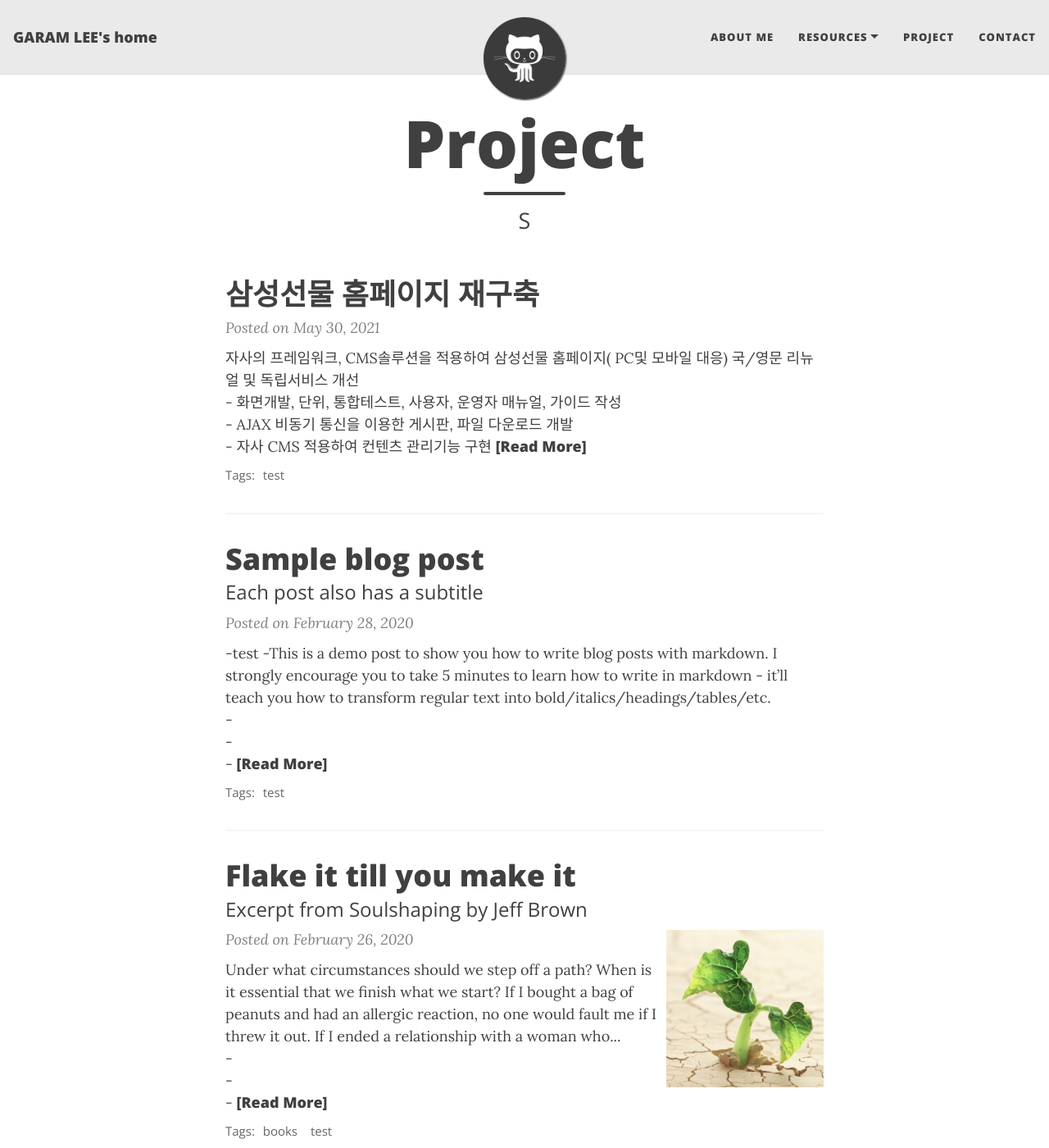
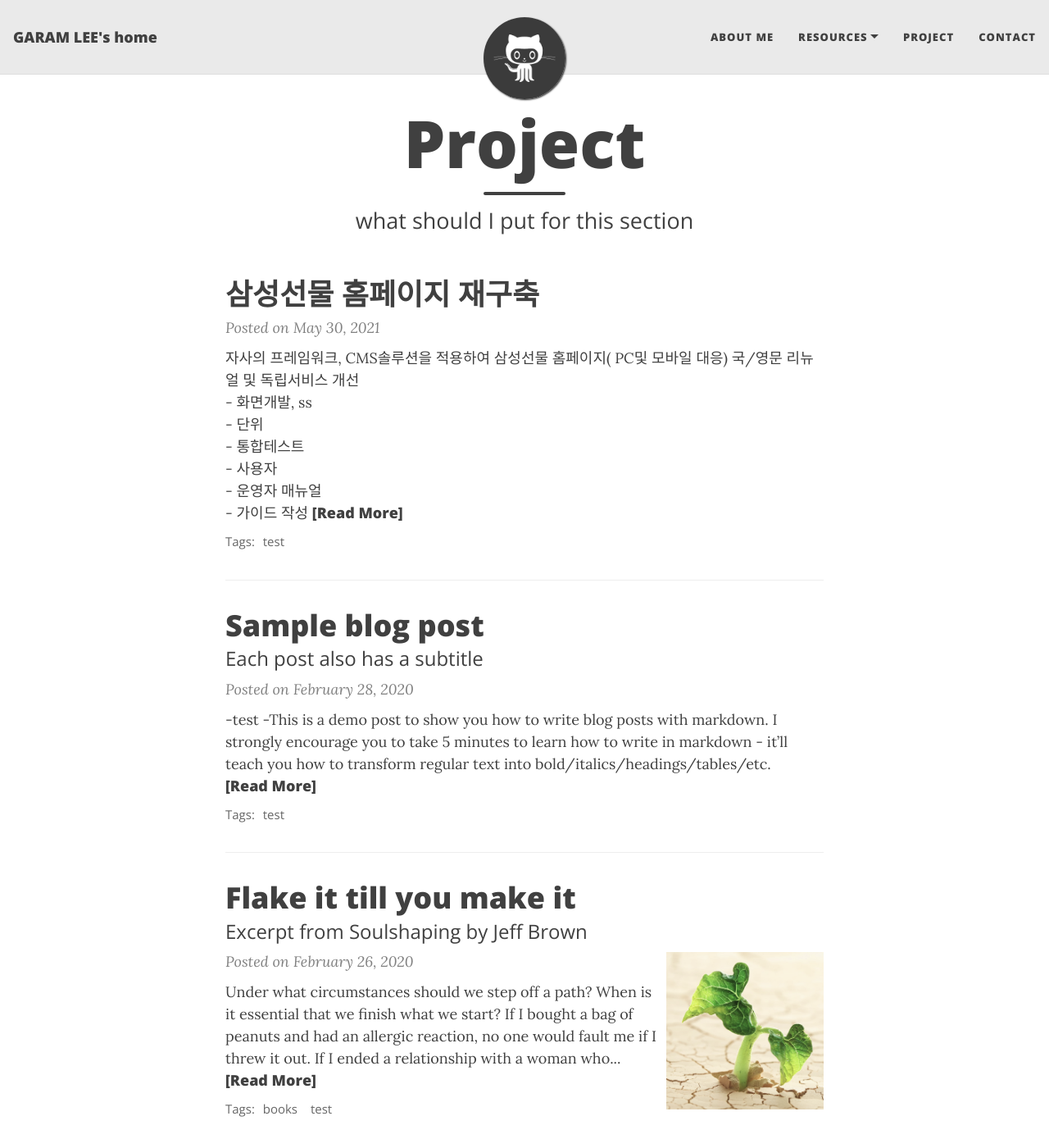
Before and after one commit to 9aram/jekyll_proto, a Jekyll site: the page built from project.md, in a window 1280 px wide and 1400 px high. Shown: the whole window at 82% size. Built offline with Jekyll 4.4.1, drawn with Linux system fonts in a browser that asks for light colours; nearby versions of some CDN libraries.

Commit message:
edit structure

```diff
--- a/_layouts/project.html
+++ b/_layouts/project.html
@@ -69,12 +69,13 @@ layout: page
     <div class="post-entry">
       {% assign excerpt_length = site.excerpt_length | default: 50 %}
       {{ post.excerpt | strip_html | xml_escape | truncatewords: excerpt_length | strip_newlines }}<br/>
-      - {{ post.dash_description1 }}<br/>
-      - {{ post.dash_description2 }}<br/>
-      - {{ post.dash_description3 }}
+      {% for dash_description in post.dash_description %}
+      - {{ dash_description }}
+      {% endfor %}
       {% assign excerpt_word_count = post.excerpt | number_of_words %}
       {% if post.content != post.excerpt or excerpt_word_count > excerpt_length %}
-        <a href="{{ post.url | absolute_url }}" class="post-read-more">[Read&nbsp;More]</a>
+      <!--<a href="{{ post.url | absolute_url }}" class="post-read-more">[Read More]</a>-->
+      <a href="{{ post.file_url }}" class="post-read-more">[Read More]</a>
       {% endif %}
     </div>
     {% endunless %}
--- a/_posts/2021-05-30-samsung.md
+++ b/_posts/2021-05-30-samsung.md
@@ -4,9 +4,8 @@ title: 삼성선물 홈페이지 재구축
 subtitle:
 tags: [test]
 comments: true
-dash_description1: 화면개발, 단위, 통합테스트, 사용자, 운영자 매뉴얼, 가이드 작성
-dash_description2: AJAX 비동기 통신을 이용한 게시판, 파일 다운로드 개발
-dash_description3: 자사 CMS 적용하여 컨텐츠 관리기능 구현
+dash_description: ['화면개발, ss <br>', 단위<br>, 통합테스트<br>, 사용자<br>, 운영자 매뉴얼<br>, 가이드 작성]
+file_url: /resume
 ---
 자사의 프레임워크, CMS솔루션을 적용하여 삼성선물 홈페이지( PC및 모바일 대응) 국/영문 리뉴얼 및 독립서비스 개선
 
--- a/aboutme.html
+++ b/aboutme.html
@@ -40,7 +40,8 @@ css: "/assets/css/aboutme.css"
 
     <p class="about-text">
         <span class="fa fa-file-alt about-icon"></span>
-        The <strong><a href="/projects">projects</a></strong> page is a nice place to see some of my work, but you can also view my (somewhat outdated) <a href="/resume">resume</a>.
+        The <strong><a href="/projects">projects</a></strong> page is a nice place to see some of my work, but you can also view my (somewhat outdated) <a href="/resume">resume</a>. <a href="/files/samsung.pdf">resume</a>
+
     </p>
 
     <p class="about-text">
--- a/project.md
+++ b/project.md
@@ -1,5 +1,5 @@
 ---
 layout: project
 title: Project
-subtitle: S
+subtitle: what should I put for this section
 ---
--- a/resume.html
+++ b/resume.html
@@ -7,5 +7,5 @@ nav-short: false
 ---
 
 <div style="text-align: center; margin-top: 90px;">
-  <iframe src="https://deanattali.com/files/DeanAttaliResumeEU.pdf" scrolling="no" width="850px" height="2200px" frameBorder="0"></iframe>
+  <iframe src="https://9aram.github.io/portfolio-jeckyll/files/samsung.pdf" scrolling="no" width="850px" height="2200px" frameBorder="0"></iframe>
 </div>
```
